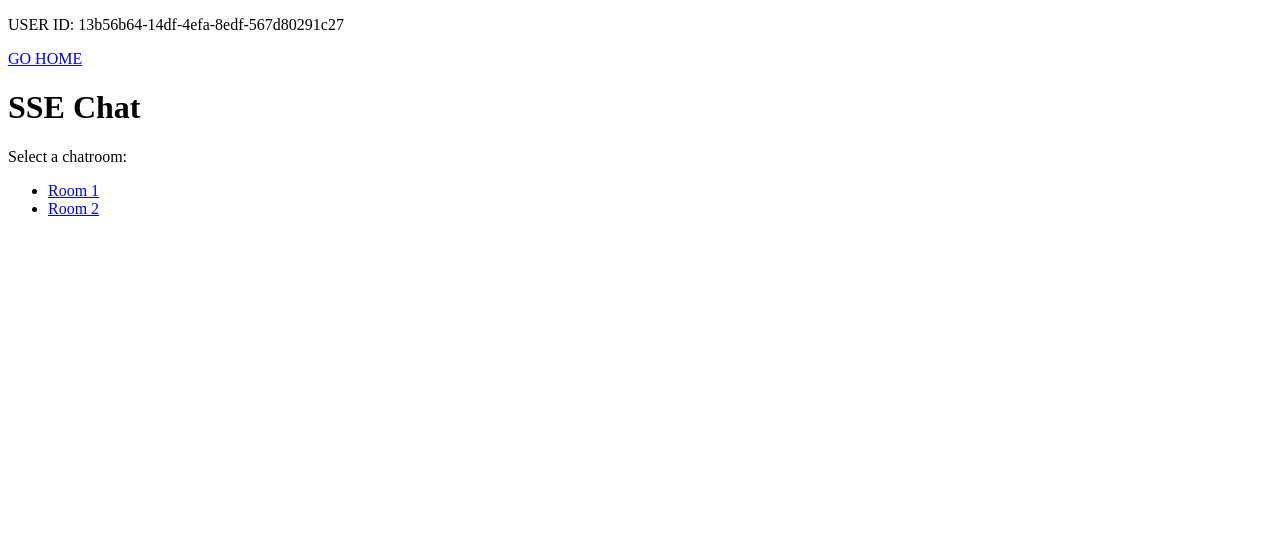
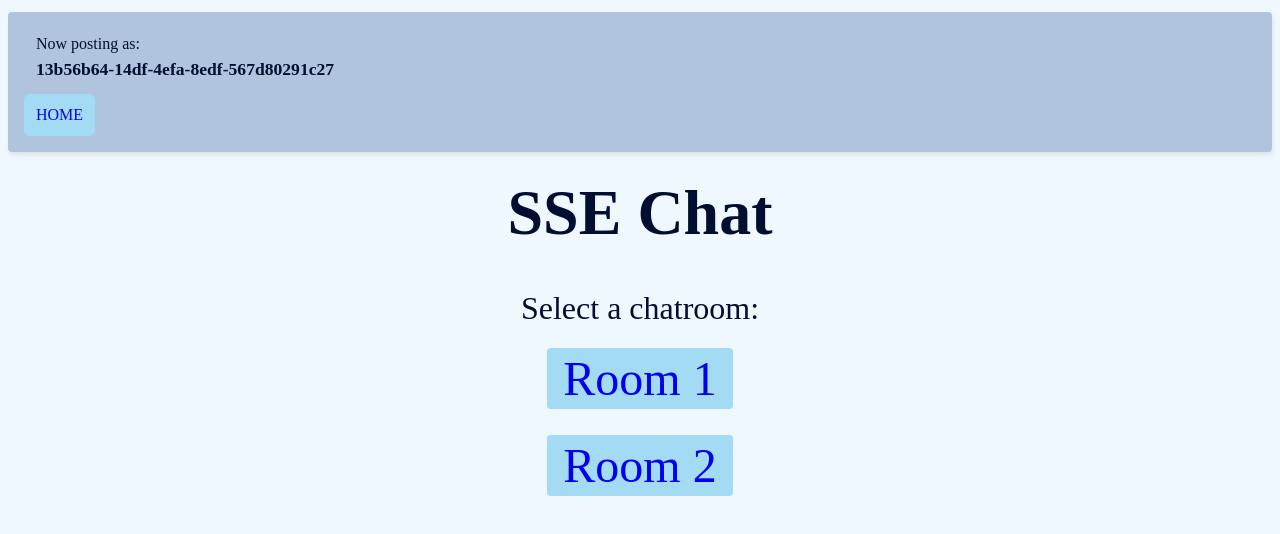
Before and after one commit to sanrafa/sveltekit-sse-example, a SvelteKit app: page / in a window 1280 px wide. Shown: the top 534 px of the page. Built offline with nearby package versions, Linux system fonts and the light colour scheme; no server answers; what cirql would draw is missing.

Commit message:
style homepage

```diff
--- a/src/routes/+layout.svelte
+++ b/src/routes/+layout.svelte
@@ -21,8 +21,85 @@
   setContext("user", user);
 </script>
 
-<header>
-  <p>USER ID: {$user ?? ""}</p>
-  <a href="/">GO HOME</a>
-</header>
-<slot />
+<div>
+  <header class="header">
+    <p>Now posting as:<br /><span>{$user ?? ""}</span></p>
+
+    <a href="/">Home</a>
+  </header>
+  <main>
+    <slot />
+  </main>
+</div>
+
+<style>
+  :global(*) {
+    margin: 0;
+    padding: 0;
+    box-sizing: border-box;
+  }
+
+  :global(html, body) {
+    background-color: aliceblue;
+    color: rgb(0, 15, 49);
+  }
+
+  :global(a:visited) {
+    color: inherit;
+  }
+
+  div {
+    padding: 0.5rem;
+    height: 100vh;
+  }
+
+  main {
+    display: grid;
+    place-items: center;
+    font-size: 2rem;
+    gap: 0.5em;
+  }
+
+  .header {
+    background-color: lightsteelblue;
+    min-height: 5vh;
+    padding: 0.5rem 1rem;
+    margin-top: 0.25rem;
+    display: flex;
+    flex-flow: column nowrap;
+    justify-content: space-between;
+    border-radius: 4px;
+    box-shadow: 1px 3px 4px rgba(37, 37, 37, 0.09);
+  }
+
+  .header > * {
+    display: block;
+  }
+
+  .header > p {
+    line-height: 1.5;
+    margin: 0;
+    padding: 0.75rem;
+  }
+
+  .header > a {
+    text-decoration: none;
+    background-color: rgb(164, 219, 244);
+    border-radius: 6px;
+    max-width: fit-content;
+    padding: 0.75rem;
+    margin-bottom: 0.5rem;
+    text-transform: uppercase;
+    transition: all 175ms ease-in-out;
+  }
+
+  .header > a:hover {
+    background-color: rgb(52, 110, 218);
+    color: white;
+  }
+
+  p > span {
+    font-weight: bold;
+    font-size: 1.1rem;
+  }
+</style>
--- a/src/routes/+page.svelte
+++ b/src/routes/+page.svelte
@@ -2,6 +2,7 @@
   import { onMount } from "svelte";
   import { SSEvents, type IMessage } from "$lib/schemas";
   import { writable } from "svelte/store";
+  import { fade, scale } from "svelte/transition";
 
   const recentMsg = writable<IMessage>();
 
@@ -27,9 +28,52 @@
 </ul>
 
 {#if $recentMsg}
-  <p>
+  <p class="alert" transition:scale={{ duration: 150 }}>
     User {$recentMsg.user.substring(0, 8)} says
     <strong>{$recentMsg.text}</strong>
     in Room {$recentMsg.room.at(-1)}
   </p>
 {/if}
+
+<style>
+  h1 {
+    font-size: 4rem;
+    padding: 1.5rem;
+  }
+
+  ul {
+    list-style: none;
+    min-width: 75%;
+    display: grid;
+    place-items: center;
+    gap: 0.5em;
+    margin-bottom: 1rem;
+  }
+
+  ul li {
+    padding: 0.5rem;
+  }
+
+  ul a {
+    text-decoration: none;
+    font-size: 3rem;
+    background-color: rgb(164, 219, 244);
+    padding: 0.25rem 1rem;
+    border-radius: 4px;
+    transition: all 150ms ease;
+  }
+
+  ul a:hover {
+    background-color: rgb(52, 110, 218);
+    color: white;
+  }
+
+  .alert {
+    font-size: 1rem;
+    padding: 2rem;
+    background-color: white;
+    border-radius: 6px;
+    box-shadow: 0px 1px rgba(0, 0, 0, 0.114);
+    margin-bottom: 1rem;
+  }
+</style>
```
Also changed, not shown: src/app.html (indentation only).
